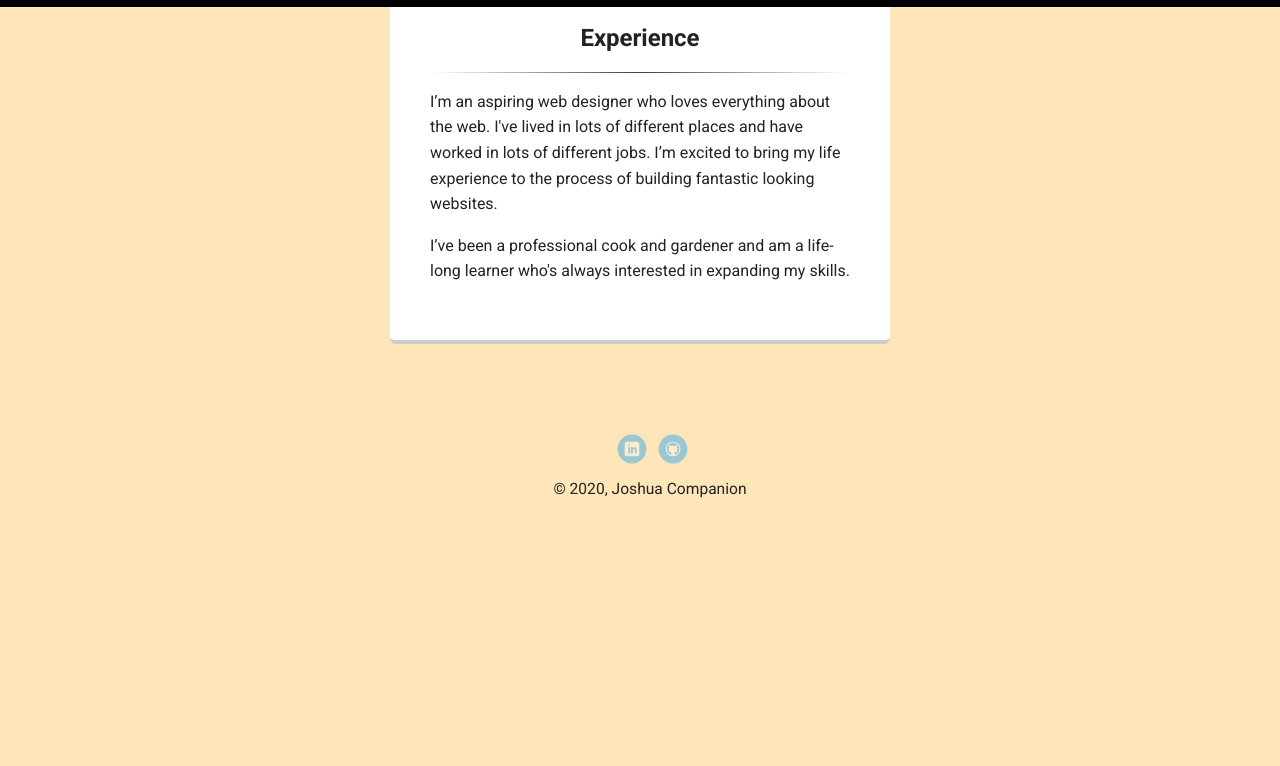
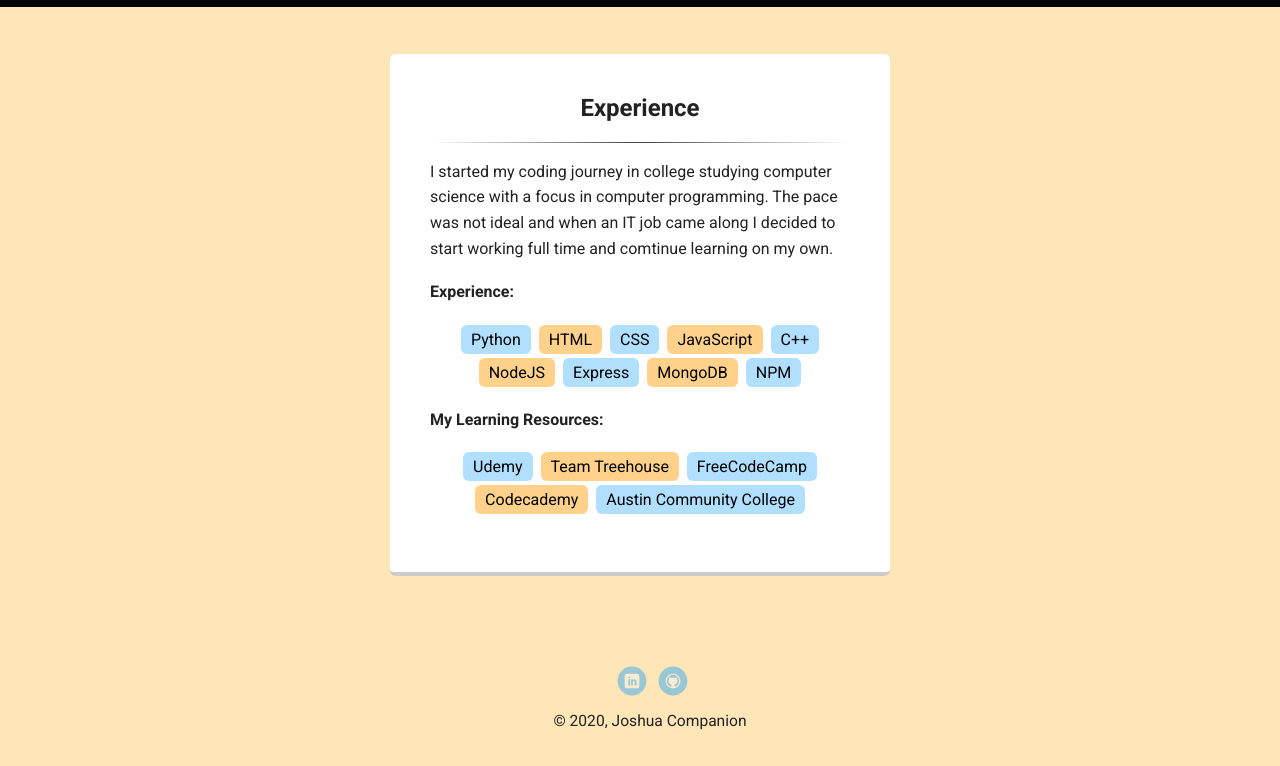
Before and after one commit to jcompanion/Project-1, a plain HTML site: page portfolio_update_v1/experience.html in a window 1280 px wide. Shown: the part 66-832 px from the top of the page. Before the commit the page ends 800 px from the top, so only its background shows below. Drawn offline with Linux system fonts and the light colour scheme; a web font is replaced by a local one.

Commit message:
V2
Added zindex fix for cards

Fixed padding on experience page

```diff
--- a/portfolio_update_v1/experience.html
+++ b/portfolio_update_v1/experience.html
@@ -17,12 +17,31 @@
     </div>
 
 
-    <main class="flex">
+    <main class="flex2">
       <div class="card">
         <h2>Experience</h2>
         <hr class="hr-style">
-        <p>I’m an aspiring web designer who loves everything about the web. I've lived in lots of different places and have worked in lots of different jobs. I’m excited to bring my life experience to the process of building fantastic looking websites.</p>
-        <p>I’ve been a professional cook and gardener and am a life-long learner who's always interested in expanding my skills.</p>
+        <p>I started my coding journey in college studying computer science with a focus in computer programming. The pace was not ideal and when an IT job came along I decided to start working full time and comtinue learning on my own.</p>
+        <h4>Experience:</h4>
+        <ul class="skills">
+          <li>Python</li>
+          <li>HTML</li>
+          <li>CSS</li>
+          <li>JavaScript</li>
+          <li>C++</li>
+          <li>NodeJS</li>
+          <li>Express</li>
+          <li>MongoDB</li>
+          <li>NPM</li>
+        </ul>
+        <h4>My Learning Resources:</h4>
+        <ul class="skills">
+          <li>Udemy</li>
+          <li>Team Treehouse</li>
+          <li>FreeCodeCamp</li>
+          <li>Codecademy</li>
+          <li>Austin Community College</li>
+        </ul>
       </div>
     </main>
 
--- a/portfolio_update_v1/styles.css
+++ b/portfolio_update_v1/styles.css
@@ -40,6 +40,7 @@
   padding: 10px;
   position: fixed;
   text-align: center;
+   z-index: 1000;
 
 }
 .nav {
@@ -200,6 +201,16 @@
       -ms-flex-pack: distribute;
       justify-content: space-around;
       margin: 0 auto;
+
+  }
+  .flex2 {
+      padding-top: 90px;
+      display: -ms-flexbox;      /* TWEENER - IE 10 */
+      display: flex;
+      max-width: 1200px;
+      -ms-flex-pack: distribute;
+      justify-content: space-around;
+      margin: 0 auto;
   }
 
   header {
```
Also changed, not shown: portfolio_update_v1/index.html (+2 -2 lines), 1 other file.
